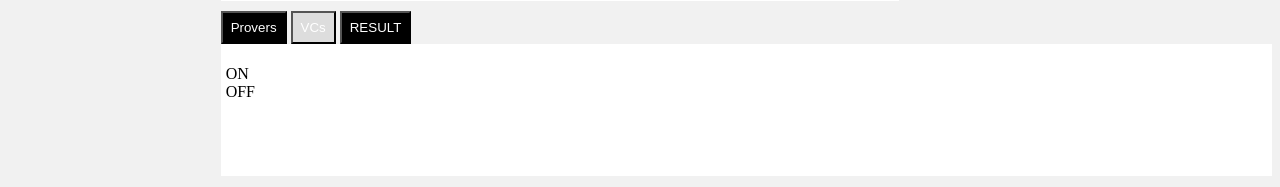
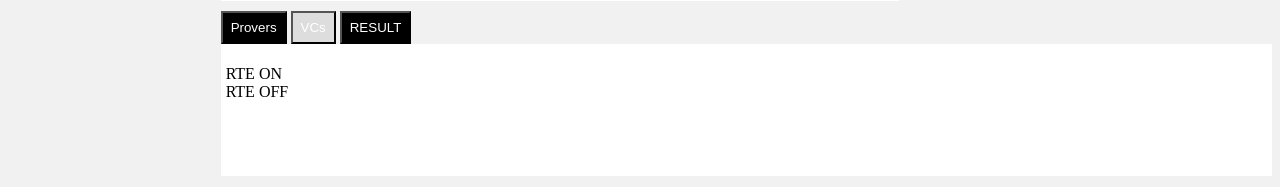
Before and after one commit to wrzontek/-sem.-4-WWW-django, a Django app: page /framaw/ in a window 1280 px wide, after a click on "VCs". Shown: the part 691-878 px from the top of the page. Run offline with Django 3.2, Linux system fonts and the light colour scheme; a user stored in the database is signed in; data comes from the database, SQL or seed files in the repository.

Commit message:
chyba gotowe

```diff
--- a/framaw/templates/framaw/index.html
+++ b/framaw/templates/framaw/index.html
@@ -14,8 +14,16 @@
     <a href="{% url 'new_directory' %}">New Directory</a>
     <a href="{% url 'delete_file' %}">Delete File</a>
     <a href="{% url 'delete_dir' %}">Delete Directory</a>
-    {% if request.GET.prover %}
-        <a href="{% url 'delete_dir' %}">Rerun Verification</a>
+    {% if 'prover' in request.GET or 'rte' in request.GET %}
+        {% if 'name' in request.GET and request.GET.name != "" %}
+            {% if 'prover' in request.GET and 'rte' in request.GET %}
+                <a href="{% url 'display_file' %}?name={{selected_file.name}}&prover={{ request.GET.prover }}&rte=on">Rerun Verification</a>
+            {% elif 'prover' in request.GET %}
+                <a href="{% url 'display_file' %}?name={{selected_file.name}}&prover={{ request.GET.prover }}">Rerun Verification</a>
+            {% else %}
+                <a href="{% url 'display_file' %}?name={{selected_file.name}}&rte=on">Rerun Verification</a>
+            {% endif %}
+        {% endif %}
     {% endif %}
 </div>
 
@@ -56,7 +64,7 @@
     </div>
     <div class="tab_data">
         <div class="tab">
-            <button class="tablinks active" onclick="openTab(event, 'prover_list')">Provers</button>
+            <button class="tablinks active" onclick="openTab(event, 'prover_tab')">Provers</button>
             <button class="tablinks" onclick="openTab(event, 'vc_tab')">VCs</button>
             <button class="tablinks" onclick="openTab(event, 'result_tab')">RESULT</button>
         </div>
@@ -64,21 +72,21 @@
         <div>
             <ul id="prover_tab" class="tabcontent">
             {% for prover in provers %}
-                {% if request.GET.rte %}
+                {% if 'rte' in request.GET %}
+                    <li><a href="{{ request.get_path }}?name={{ selected_file.name }}&prover={{ prover }}&rte={{ request.GET.rte }}">{{ prover }}</a></li>
+                {% else %}
                     <li><a href="{{ request.get_path }}?name={{ selected_file.name }}&prover={{ prover }}">{{ prover }}</a></li>
-                {% else %}
-                    <li><a href="{{ request.get_path }}?name={{ selected_file.name }}&prover={{ prover }}&rte={{ request.get.rte }}">{{ prover }}</a></li>
                 {% endif %}
             {% endfor %}
             </ul>
 
-            <ul id="vc_tab" class="tabcontent">
-                {% if request.GET.prover %}
-                    <li><a href="{{ request.get_path }}?name={{ selected_file.name }}&prover={{ request.get.prower }}&rte=on">ON</a></li>
-                    <li><a href="{{ request.get_path }}?name={{ selected_file.name }}&prover={{ request.get.prower }}&rte=off">OFF</a></li>
+            <ul id="vc_tab" class="tabcontent" style="display: none">
+                {% if 'prover' in request.GET %}
+                    <li><a href="{{ request.get_path }}?name={{ selected_file.name }}&prover={{ request.GET.prover }}&rte=on">ON</a></li>
+                    <li><a href="{{ request.get_path }}?name={{ selected_file.name }}&prover={{ request.GET.prover }}">OFF</a></li>
                 {% else %}
-                    <li><a href="{{ request.get_path }}?name={{ selected_file.name }}&rte=on">ON</a></li>
-                    <li><a href="{{ request.get_path }}?name={{ selected_file.name }}&rte=off">OFF</a></li>
+                    <li><a href="{{ request.get_path }}?name={{ selected_file.name }}&rte=on">RTE ON</a></li>
+                    <li><a href="{{ request.get_path }}?name={{ selected_file.name }}">RTE OFF</a></li>
                 {% endif %}
             </ul>
 
--- a/framaw/views.py
+++ b/framaw/views.py
@@ -8,10 +8,10 @@ from django.urls import reverse
 import subprocess, os
 from .models import *
 
-
 RTE = False
 props = []
 provers = ["alt-ergo", "z3", "cvc4"]
+
 
 def index(request):
     if request.user.is_authenticated:
@@ -41,7 +41,7 @@ def login_page(request):
 
 
 def new_file(request):
-    context ={'dirs': Directory.objects.all().filter(valid=True, owner=request.user)}
+    context = {'dirs': Directory.objects.all().filter(valid=True, owner=request.user)}
     return render(request, 'framaw/new_file.html', context)
 
 
@@ -101,7 +101,7 @@ def parse_file_content(content, file):
                 content = ""
                 cont = True
                 fs_line_number = line_number
-                while cont:     # kończymy sekcję gdy napotkamy kolejną lub koniec bloku
+                while cont:  # kończymy sekcję gdy napotkamy kolejną lub koniec bloku
                     content += line
                     line = buf.readline()
                     line_number += 1
@@ -142,7 +142,7 @@ def create_file(request):
 
 
 def new_directory(request):
-    context ={'dirs': Directory.objects.all().filter(valid=True, owner=request.user)}
+    context = {'dirs': Directory.objects.all().filter(valid=True, owner=request.user)}
     return render(request, 'framaw/new_directory.html', context)
 
 
@@ -205,13 +205,20 @@ def do_delete_dir(request):
 
 def display_file(request):
     file = File.objects.get(name=request.GET.get('name'))
+    args = ["frama-c", "-wp", "-wp-print", file.name]
+    if 'prover' in request.GET and 'rte' in request.GET:
+        args = ["frama-c", "-wp", "-wp-prover", request.GET['prover'], "-wp-rte", file.name]
+    elif 'prover' in request.GET:
+        args = ["frama-c", "-wp", "-wp-prover", request.GET['prover'], file.name]
+    elif 'rte' in request.GET:
+        args = ["frama-c", "-wp", "-wp-rte", file.name]
+
     f = open(file.name, "x")
     f.write(file.content)
     f.close()
 
-
-    run = subprocess.run(["frama-c", "-wp", "-wp-print", file.name], capture_output=True, text=True)
-    run2 = subprocess.run(["frama-c", "-wp", "-wp-log=r:result.txt", file.name], capture_output=True, text=True)
+    run = subprocess.run(args, capture_output=True, text=True)
+    subprocess.run(["frama-c", "-wp", "-wp-log=r:result.txt", file.name], capture_output=True, text=True)
     f_results = open("result.txt", "r")
 
     context = {
```
